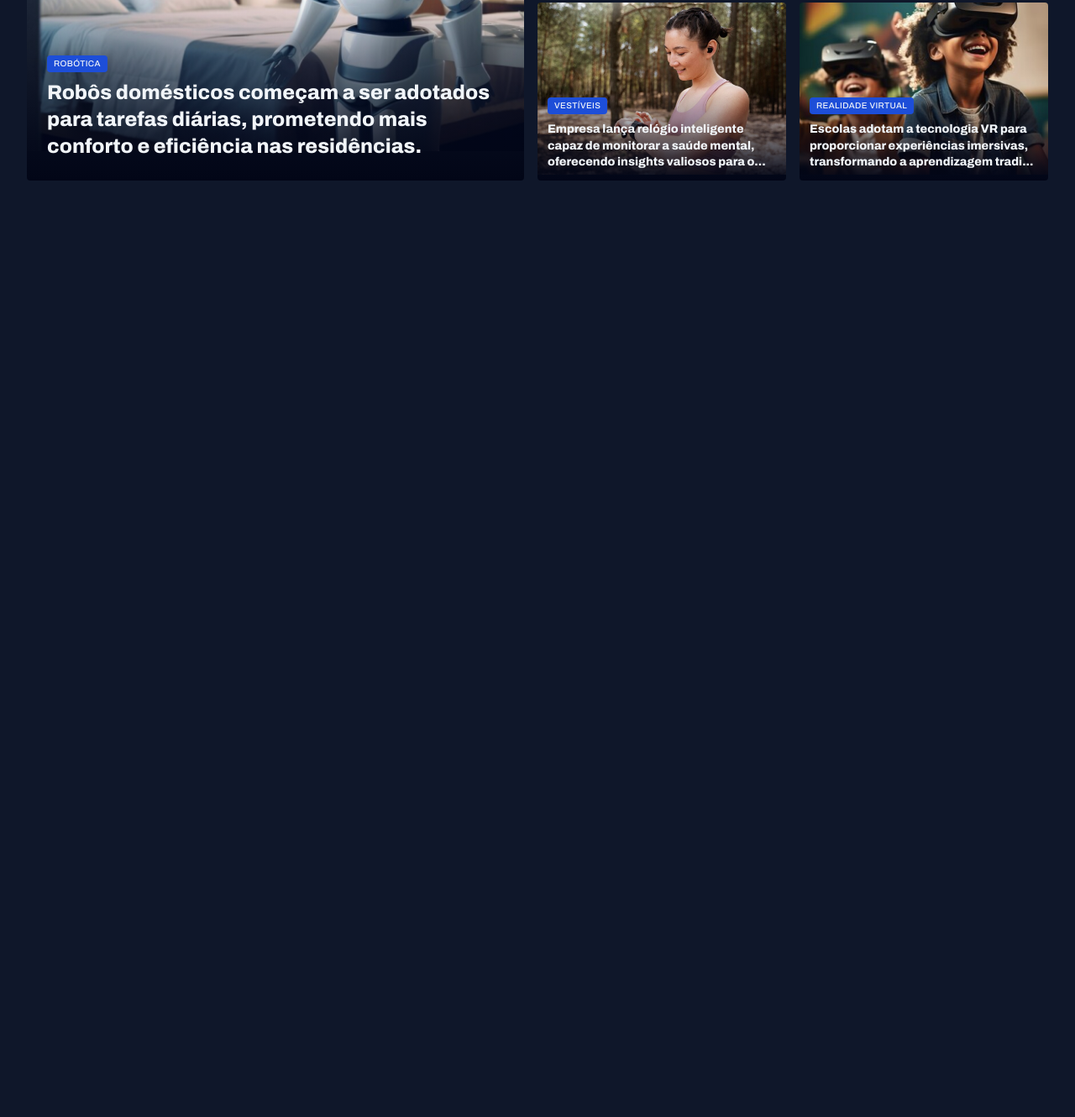
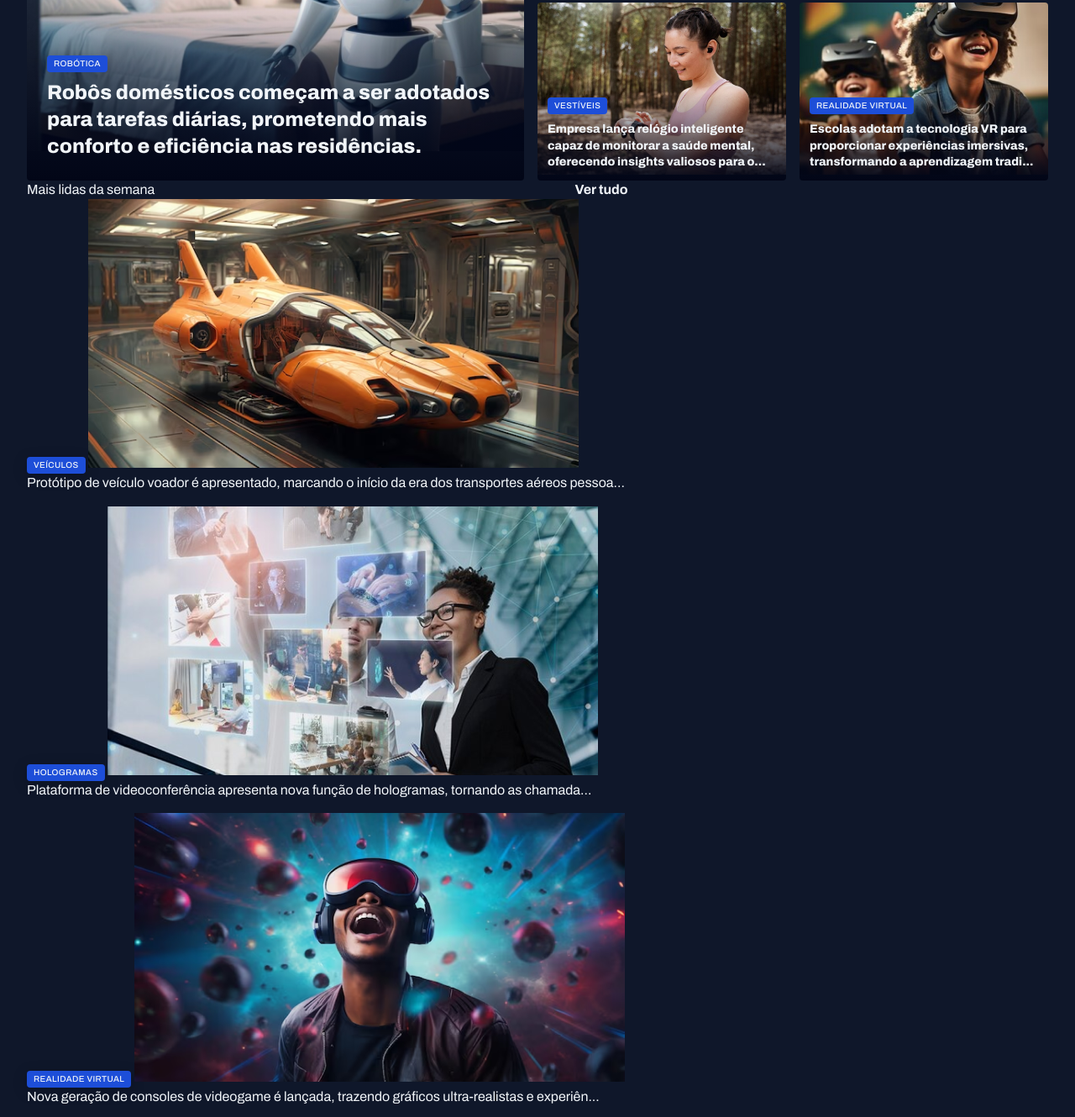
Before and after one commit to jean-msilvaa/projeto-portal-de-noticia, a plain HTML site: page index.html in a window 1280 px wide. Shown: the part 380-1710 px from the top of the page at 84% size. Before the commit the page ends 800 px from the top, so only its background shows below. Drawn offline with Linux system fonts and the light colour scheme.

Commit message:
estroturando mais lidas da semana

```diff
--- a/index.html
+++ b/index.html
@@ -102,6 +102,50 @@
 
       </div>
     </section>
+
+    <section id="weekly">
+      <header class="grid grid-flow-col">
+        <h3>Mais lidas da semana</h3>
+        <a href="#" class="grid grid-flow-col">
+          <strong>Ver tudo</strong>
+          <span></span>
+        </a>
+      </header>
+
+      <div class="grid gap-16">
+        <figure>
+          <span class="content-tag">Veículos</span>
+          <img src="Assets/Images/Image 06.png" alt="Protótipo de veículo voador é apresentado, marcando o início da era dos transportes aéreos pessoais.">
+          <p>
+            Protótipo de veículo voador é apresentado, marcando o início da era dos transportes aéreos pessoa...
+          </p>
+        </figure>
+
+        <figure>
+          <span class="content-tag">Hologramas</span>
+          <img src="Assets/Images/Image 07.png" alt="Plataforma de videoconferência apresenta nova função de hologramas, tornando as chamadas virtuais mais realistas e envolventes.">
+          <p>
+            Plataforma de videoconferência apresenta nova função de hologramas, tornando as chamada...
+          </p>
+        </figure>
+
+        <figure>
+          <span class="content-tag">Realidade virtual</span>
+          <img src="Assets/Images/Image 08.png" alt="Nova geração de consoles de videogame é lançada, trazendo gráficos ultra-realistas e experiências de jogo totalmente envolventes.">
+          <p>
+            Nova geração de consoles de videogame é lançada, trazendo gráficos ultra-realistas e experiên...
+          </p>
+        </figure>
+
+        <figure>
+          <span class="content-tag">Internet</span>
+          <img src="Assets/Images/Image 09.png" alt="Projeto busca oferecer internet de alta velocidade em áreas remotas através de satélites.">
+          <p>
+            Projeto busca oferecer internet de alta velocidade em áreas remotas através de satélites.
+          </p>
+        </figure>
+      </div>
+    </section>
   </main>
 </body>
 </html>
```
